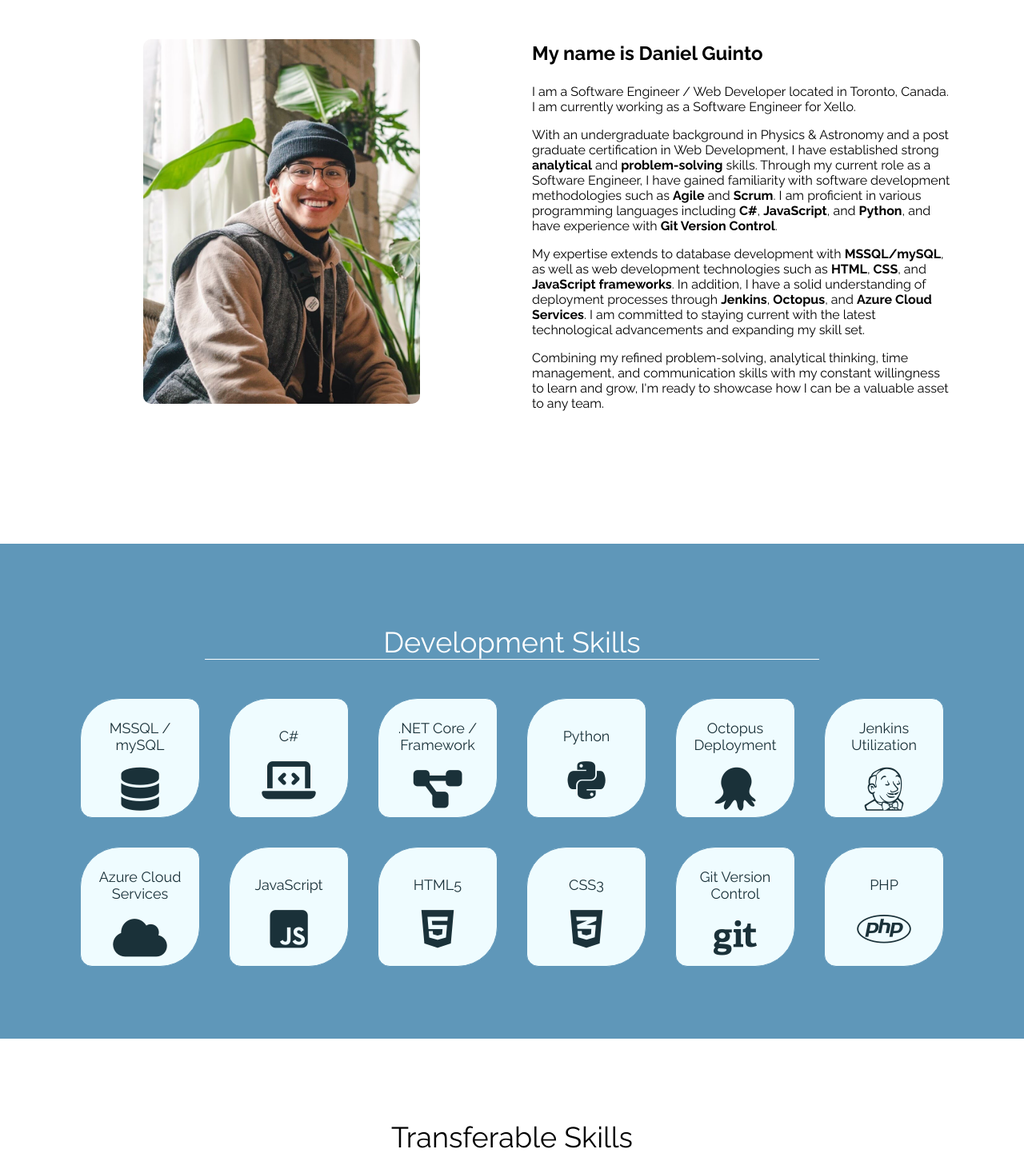
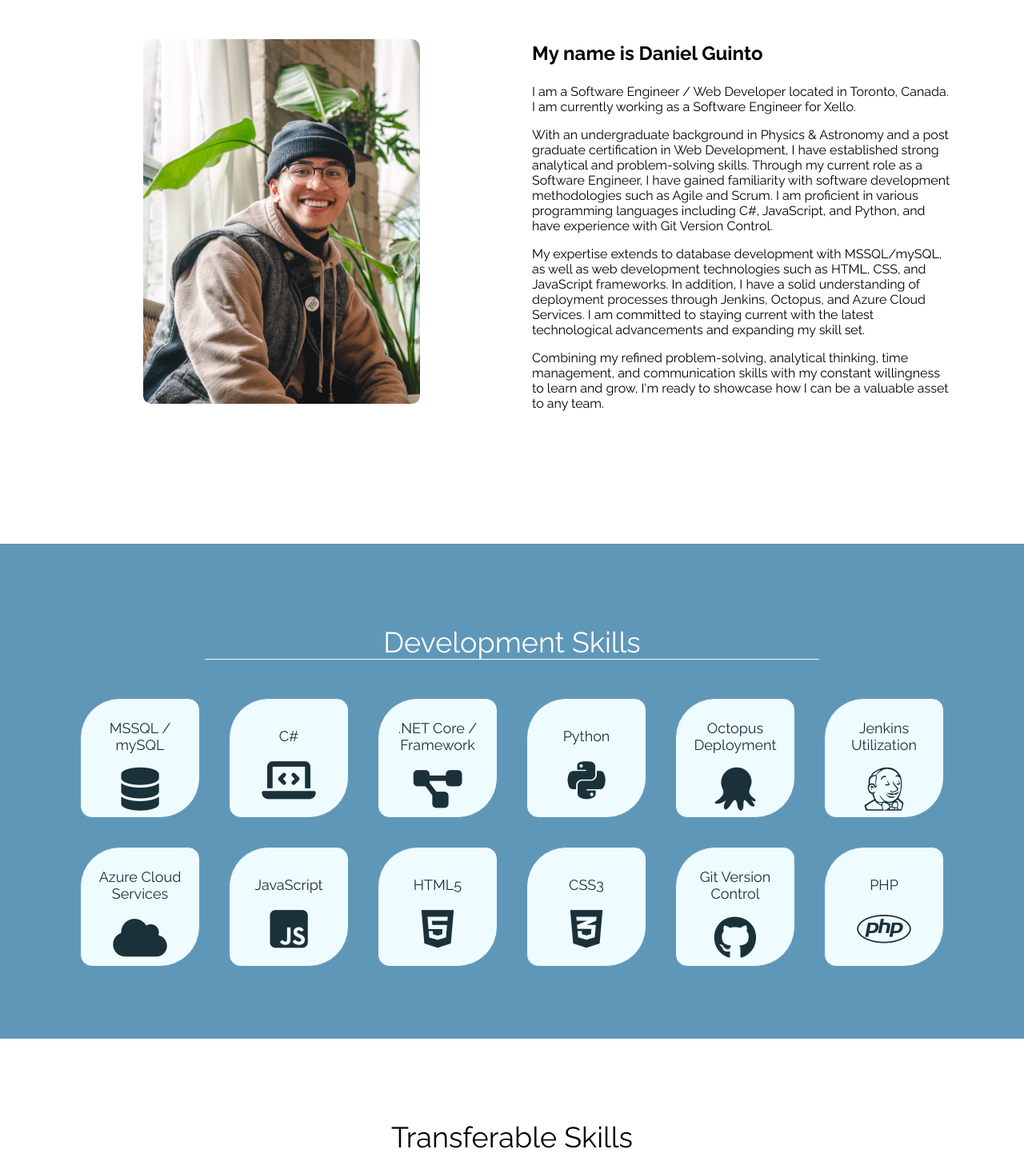
Before and after one commit to dsguinto/dsguinto.github.io, a PHP site: page / in a window 1280 px wide. Shown: the part 868-2310 px from the top of the page at 80% size. Run offline with PHP 8.4, Linux system fonts and the light colour scheme; some libraries are stand-ins or nearby versions.

Commit message:
fix browser specific issues

```diff
--- a/CSS/portfolio.css
+++ b/CSS/portfolio.css
@@ -526,8 +526,8 @@ nav {
 .workExamples__container h3 {
   position: absolute;
   width: 100%;
-  height: -webkit-fill-available;
   top: 0;
+  bottom: 0;
   display: flex;
   align-items: center;
   justify-content: center;
@@ -544,7 +544,7 @@ nav {
 
 .workExamples__container img:hover {
   transition: 0.5s cubic-bezier(0.33, 1, 0.68, 1);
-  filter: brightness(0.5);
+  filter: brightness(0.65);
   cursor: pointer;
 }
 
--- a/index.html
+++ b/index.html
@@ -53,14 +53,14 @@
               </p>
               <p>
                 With an undergraduate background in Physics & Astronomy and a post graduate certification in Web Development,
-                I have established strong <strong>analytical</strong> and <strong>problem-solving</strong> skills. Through my current role as a Software Engineer,
-                I have gained familiarity with software development methodologies such as <strong>Agile</strong> and <strong>Scrum</strong>. I am proficient in
-                various programming languages including <strong>C#</strong>, <strong>JavaScript</strong>, and <strong>Python</strong>, and have experience with <strong>Git Version Control</strong>.
+                I have established strong analytical and problem-solving skills. Through my current role as a Software Engineer,
+                I have gained familiarity with software development methodologies such as Agile and Scrum. I am proficient in
+                various programming languages including C#, JavaScript, and Python, and have experience with Git Version Control.
               </p>
               <p>
-                My expertise extends to database development with <strong>MSSQL/mySQL</strong>, as well as web development technologies such as
-                <strong>HTML</strong>, <strong>CSS</strong>, and <strong>JavaScript frameworks</strong>. In addition, I have a solid understanding of deployment processes through
-                <strong>Jenkins</strong>, <strong>Octopus</strong>, and <strong>Azure Cloud Services</strong>. I am committed to staying current with the latest technological advancements and expanding my skill set.
+                My expertise extends to database development with MSSQL/mySQL, as well as web development technologies such as
+                HTML, CSS, and JavaScript frameworks. In addition, I have a solid understanding of deployment processes through
+                Jenkins, Octopus, and Azure Cloud Services. I am committed to staying current with the latest technological advancements and expanding my skill set.
               </p>
               <p>
                 Combining my refined problem-solving, analytical thinking, time management, and communication skills with my constant willingness to learn and grow, I'm ready to showcase how I can be a valuable asset to any team.
@@ -113,7 +113,7 @@
               </div>
               <div class="skillset__icons fade-in">
                 <p>Git Version Control</p>
-                <i class="fab fa-git fa-3x"></i>
+                <i class="fab fa-github fa-3x"></i>
               </div>
               <div class="skillset__icons fade-in">
                 <p>PHP</p>
```
